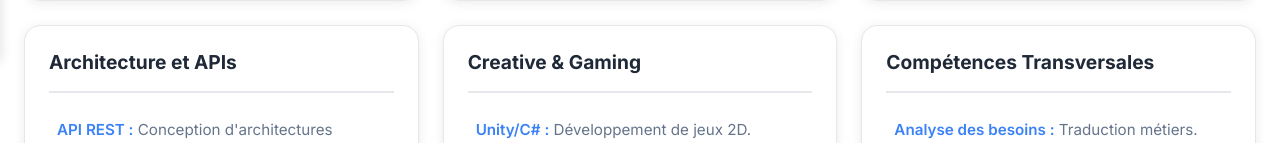
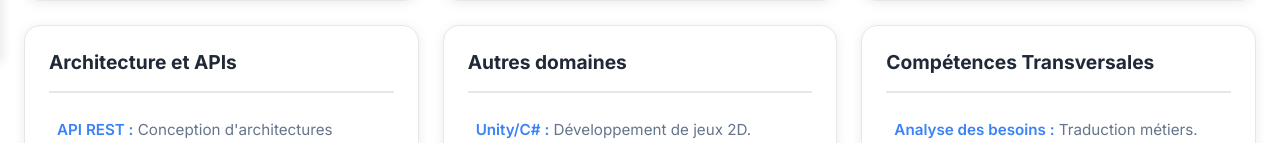
Before and after one commit to Stephous/portfolio-starter, an Angular app: page /competences in a window 1280 px wide. Shown: the part 738-881 px from the top of the page. Built offline with nearby package versions, Linux system fonts and the light colour scheme.

Commit message:
changement de texte de compétences

```diff
--- a/src/app/pages/competences/competences.component.html
+++ b/src/app/pages/competences/competences.component.html
@@ -53,9 +53,9 @@
     </ul>
   </div>
 
-  <!-- Creative & Gaming -->
+  <!-- Autres domaines -->
   <div class="skill-category" style="background: white; border-radius: 16px; padding: 1.5rem;">
-    <h3 style="font-size: 1.2rem; margin-bottom: 1rem; color: var(--text-primary);">Creative & Gaming</h3>
+    <h3 style="font-size: 1.2rem; margin-bottom: 1rem; color: var(--text-primary);">Autres domaines</h3>
     <ul style="list-style: none; padding: 0; margin: 0;">
       <li style="padding: 0.5rem; border-bottom: 1px solid var(--border-color); font-size: 0.95rem;"><strong>Unity/C# :</strong> Développement de jeux 2D.</li>
       <li style="padding: 0.5rem; border-bottom: 1px solid var(--border-color); font-size: 0.95rem;"><strong>Cartographie :</strong> Leaflet, Mapbox, GeoJSON.</li>
```
